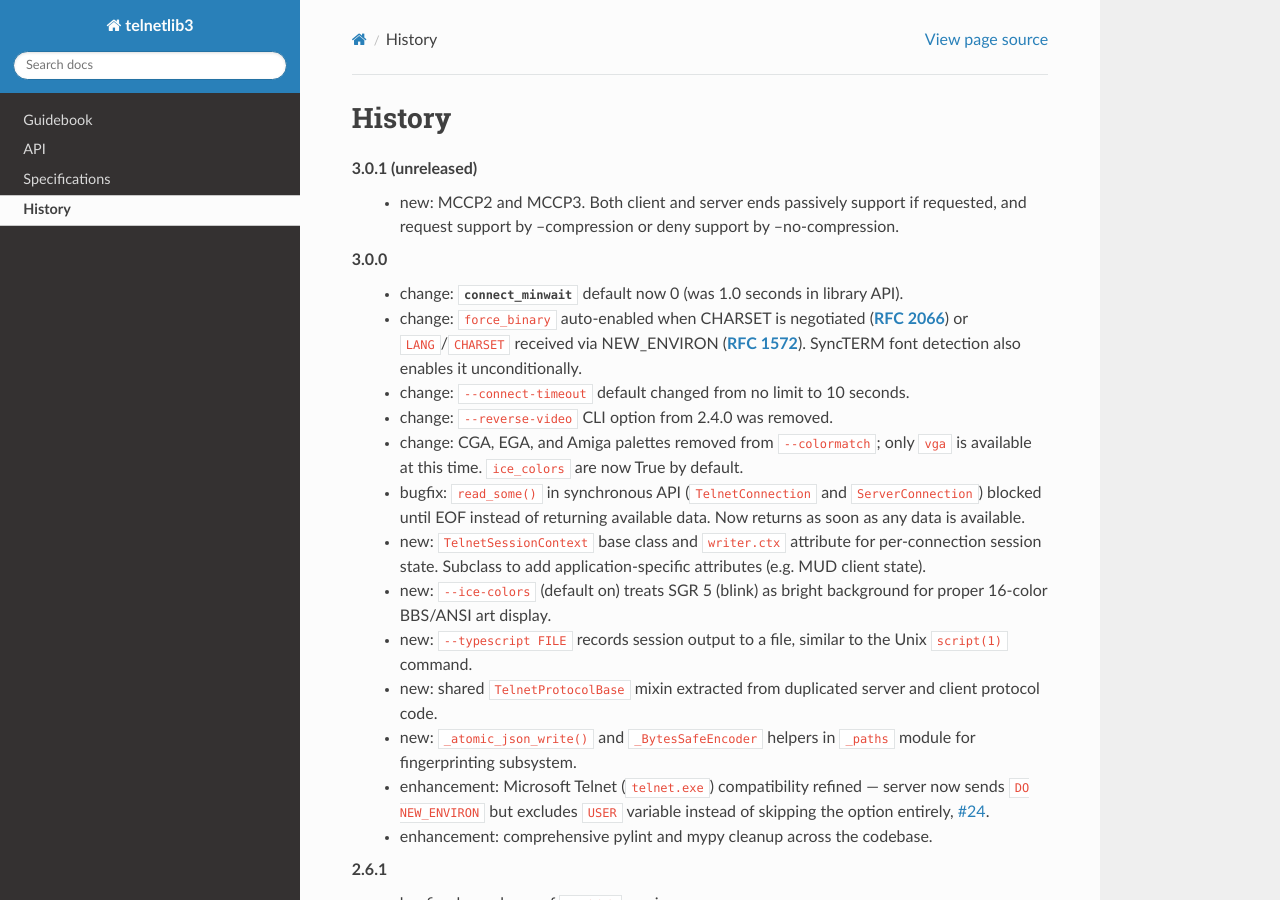
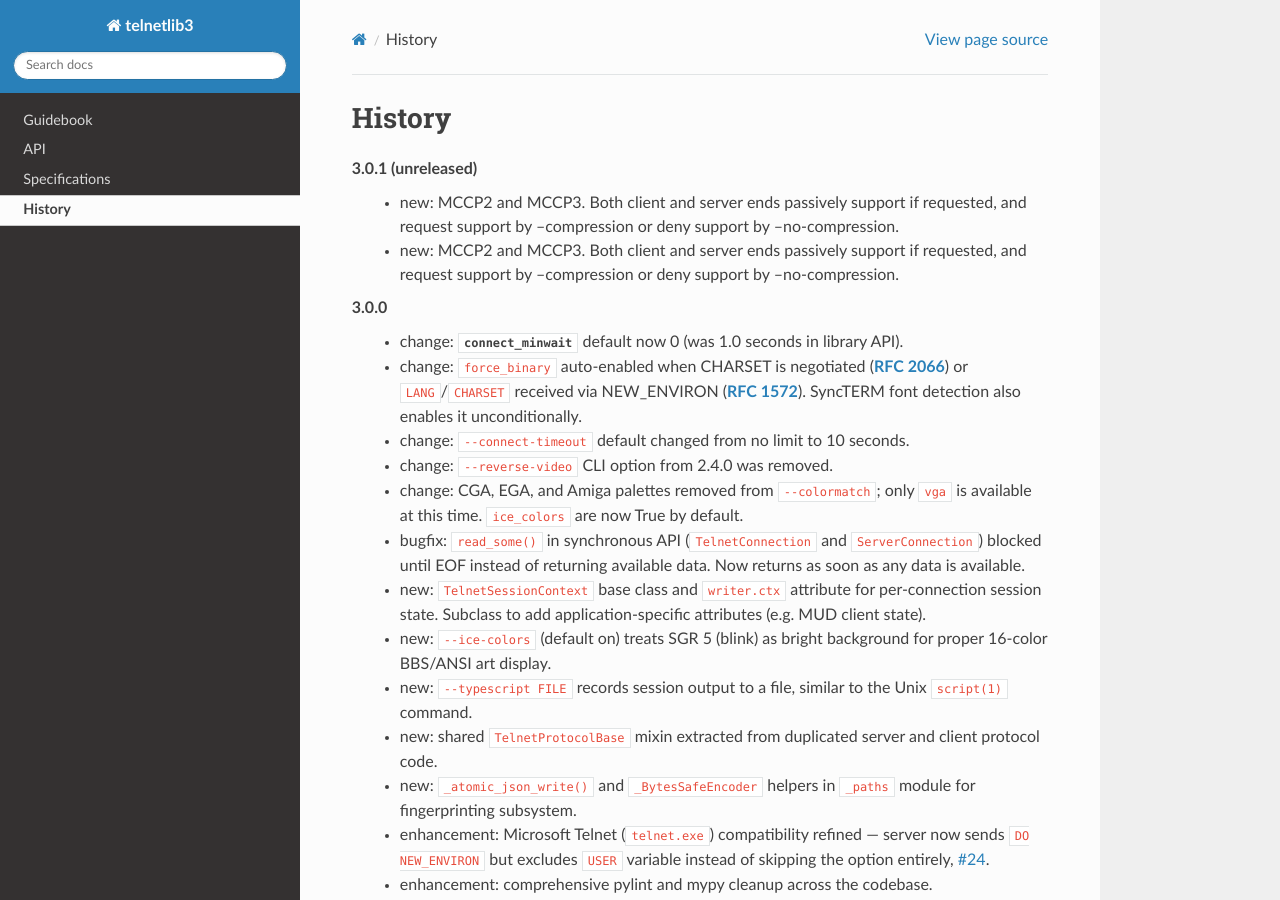
Before and after one commit to jquast/telnetlib3, a Sphinx documentation site: the page built from docs/history.rst, in a window 1280 px wide and 900 px high. Built offline with Sphinx 7.4.7 and the Read the Docs theme 3.1.0, drawn with Linux system fonts in a browser that asks for light colours.

Commit message:
going through changes

```diff
--- a/docs/history.rst
+++ b/docs/history.rst
@@ -1,6 +1,8 @@
 History
 =======
 3.0.1 (unreleased)
+  * new: MCCP2 and MCCP3. Both client and server ends passively support if requested, and request
+    support by --compression or deny support by --no-compression.
   * new: MCCP2 and MCCP3. Both client and server ends passively support if requested, and request
     support by --compression or deny support by --no-compression.
 
```
